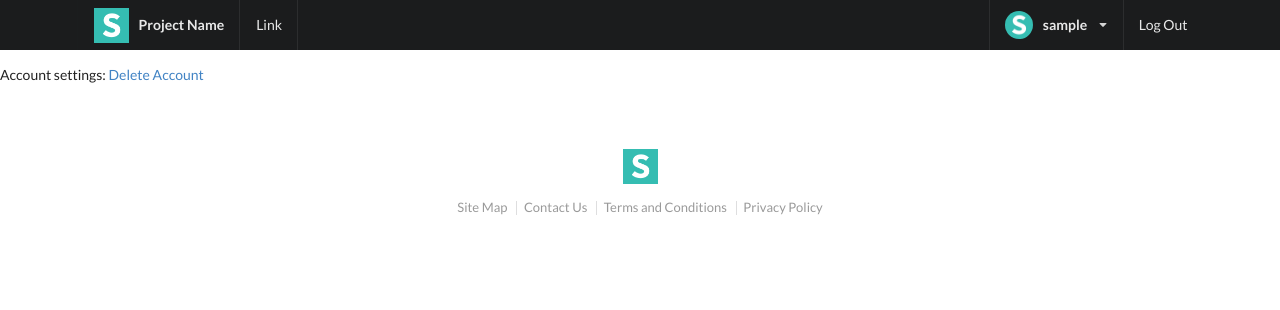
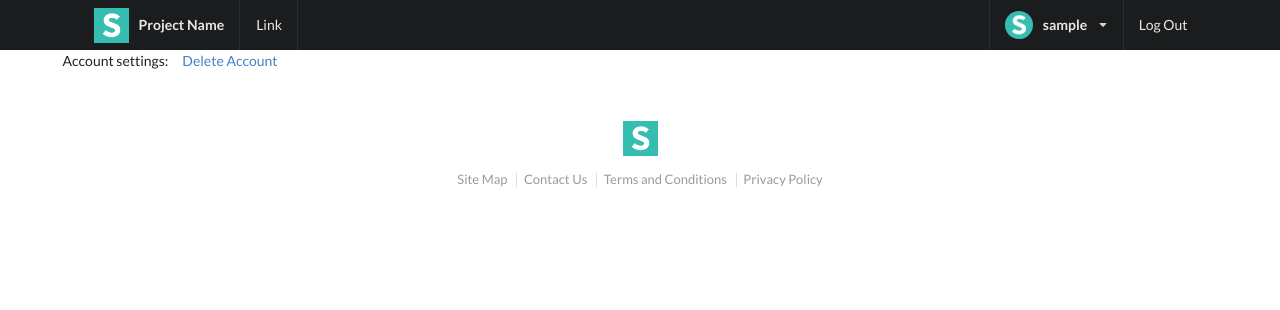
Before and after one commit to aleksef/django-gunicorn-nginx, a Django app: page /accounts/settings/ in a window 1280 px wide. Shown: the top 310 px of the page. Run offline with Django 3.2, Linux system fonts and the light colour scheme; the visitor is signed in with stand-in values (Sample User, id 1); some libraries are stand-ins or nearby versions.

Commit message:
edit account settings tamplate

```diff
--- a/src/accounts/templates/accounts/settings.html
+++ b/src/accounts/templates/accounts/settings.html
@@ -8,8 +8,12 @@ Settings
 {% endblock %}
 
 {% block content %}
+
+<div class="ui container stackable grid">
 Account settings:
 <a href="{% url 'accounts:delete' %}">Delete Account</a>
+</div>
+
 {% endblock %}
 
 {% block js %}
```
